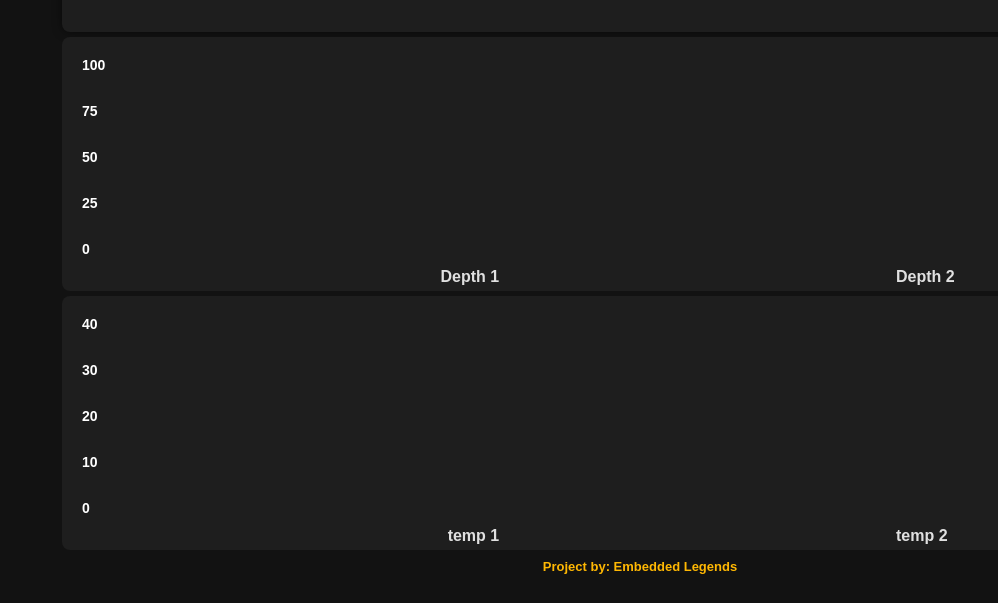
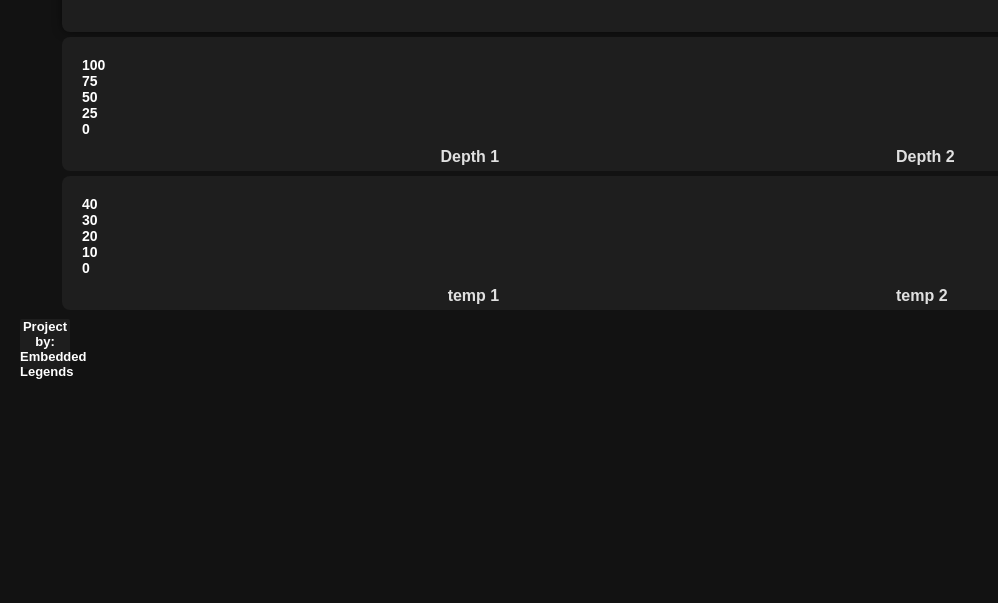
Before and after one commit to AmirSameh1/WaterLevel_Measurment_Website, a plain HTML site: page index.html in a window 1280 px wide. Shown: the part 696-1299 px from the top of the page, without its empty margins (0-998 px from the left). After the commit the page ends 1094 px from the top, so only its background shows below. Drawn offline with nearby package versions, Linux system fonts and the light colour scheme; no server answers.

Commit message:
Update style.css

```diff
--- a/style.css
+++ b/style.css
@@ -15,10 +15,24 @@ body {
     box-shadow: 0 0 10px rgba(0,0,0,0.5);
     overflow-y: auto;
 }
-.name {
+.hoverbar{
     text-align: center;
     color: #ffb803;
     font-size:small;
+    background: none;
+    border:none;
+    margin-right:50av;
+
+}
+.name {
+    text-align: center;
+    color:#ffffff;
+    border:#ffffff;
+    background: #1e1e1e;
+    border-radius: 2px;
+    font-size:small;
+    width:50px;
+    height:50px;
 }
 .categories {
     width: 90%;
@@ -107,7 +121,7 @@ margin-right:11vw;
     align-items: flex-end;
     justify-content: space-between;
     width: 100%;
-    height:200px;
+    height:100%;
 }
 
 .bar {
```
